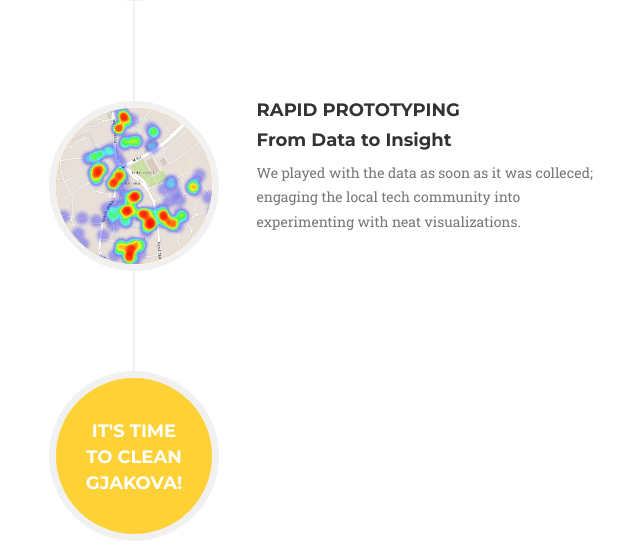
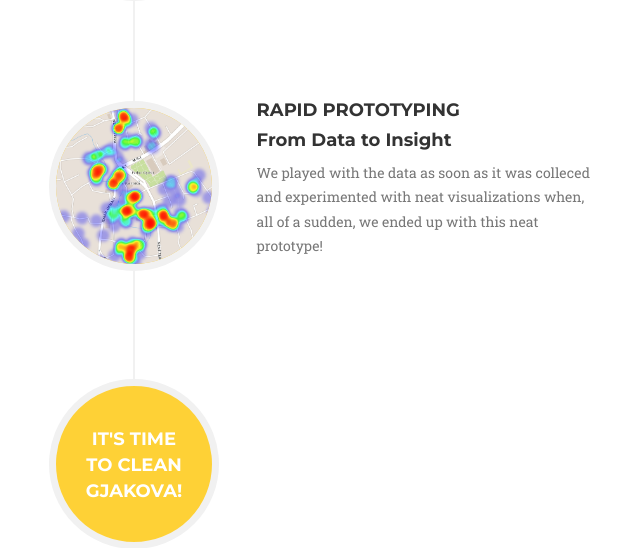
Before and after one commit to opendatakosovo/illegal-dump-tracker, a Flask app: page /about in a window 1280 px wide. Shown: the part 1578-2126 px from the top of the page, without its empty margins (506-1146 px from the left). Run offline with Flask 2, Linux system fonts and the light colour scheme; parts of the project's set-up code (start-up, migrations or seed data) failed here and were passed over; some libraries are stand-ins or nearby versions; some web fonts are replaced.

Commit message:
modified text in about page

```diff
--- a/app/templates/mod_map/about.html
+++ b/app/templates/mod_map/about.html
@@ -92,7 +92,7 @@
                                 <h4 class="subheading">From Data to Insight</h4>
                             </div>
                             <div class="timeline-body">
-                                <p class="text-muted">We played with the data as soon as it was colleced; engaging the local tech community into experimenting with neat visualizations.</p>
+                                <p class="text-muted">We played with the data as soon as it was colleced and experimented with neat visualizations when, all of a sudden, we ended up with this neat prototype!</p>
                             </div>
                         </div>
                     </li>
```
